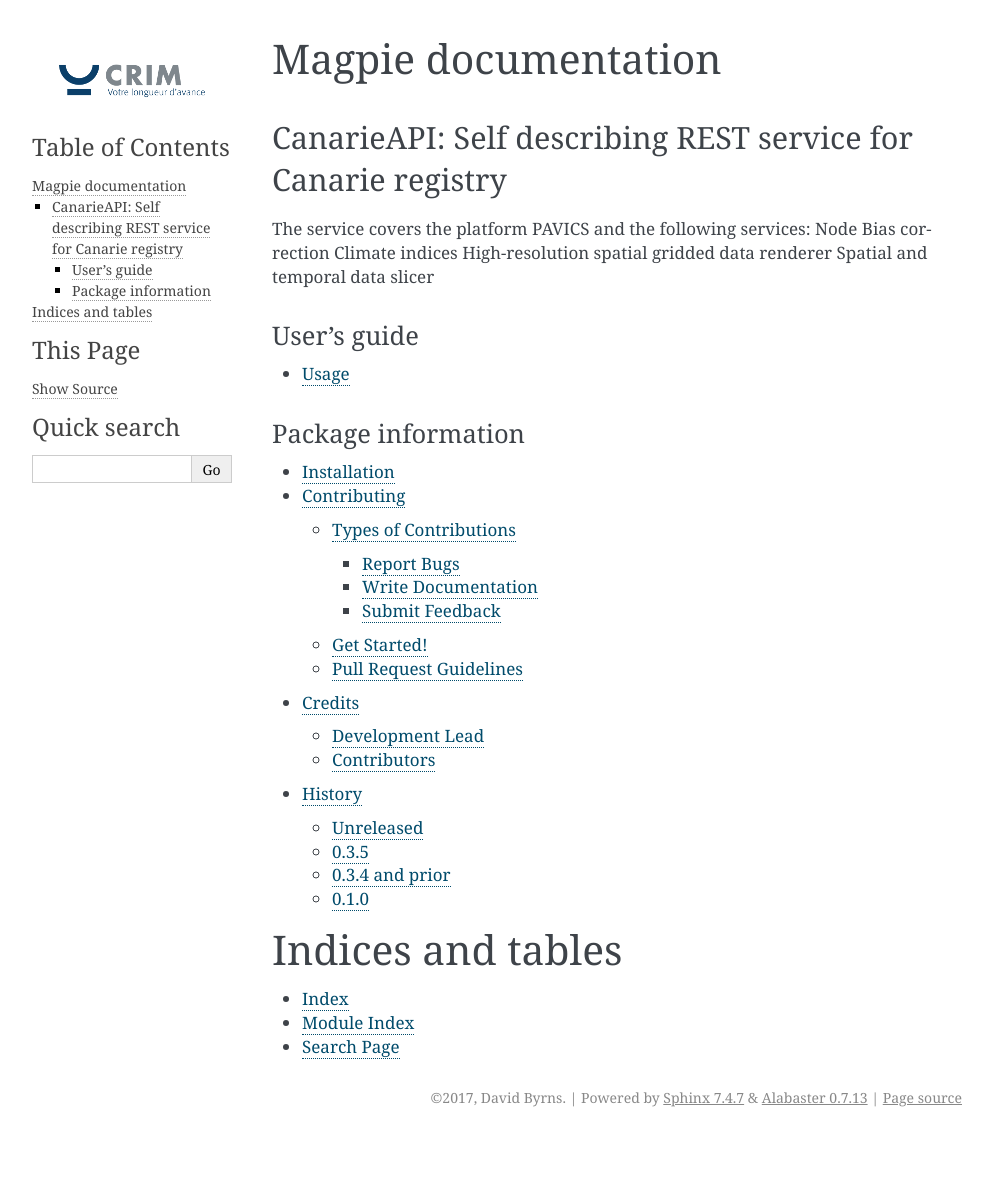
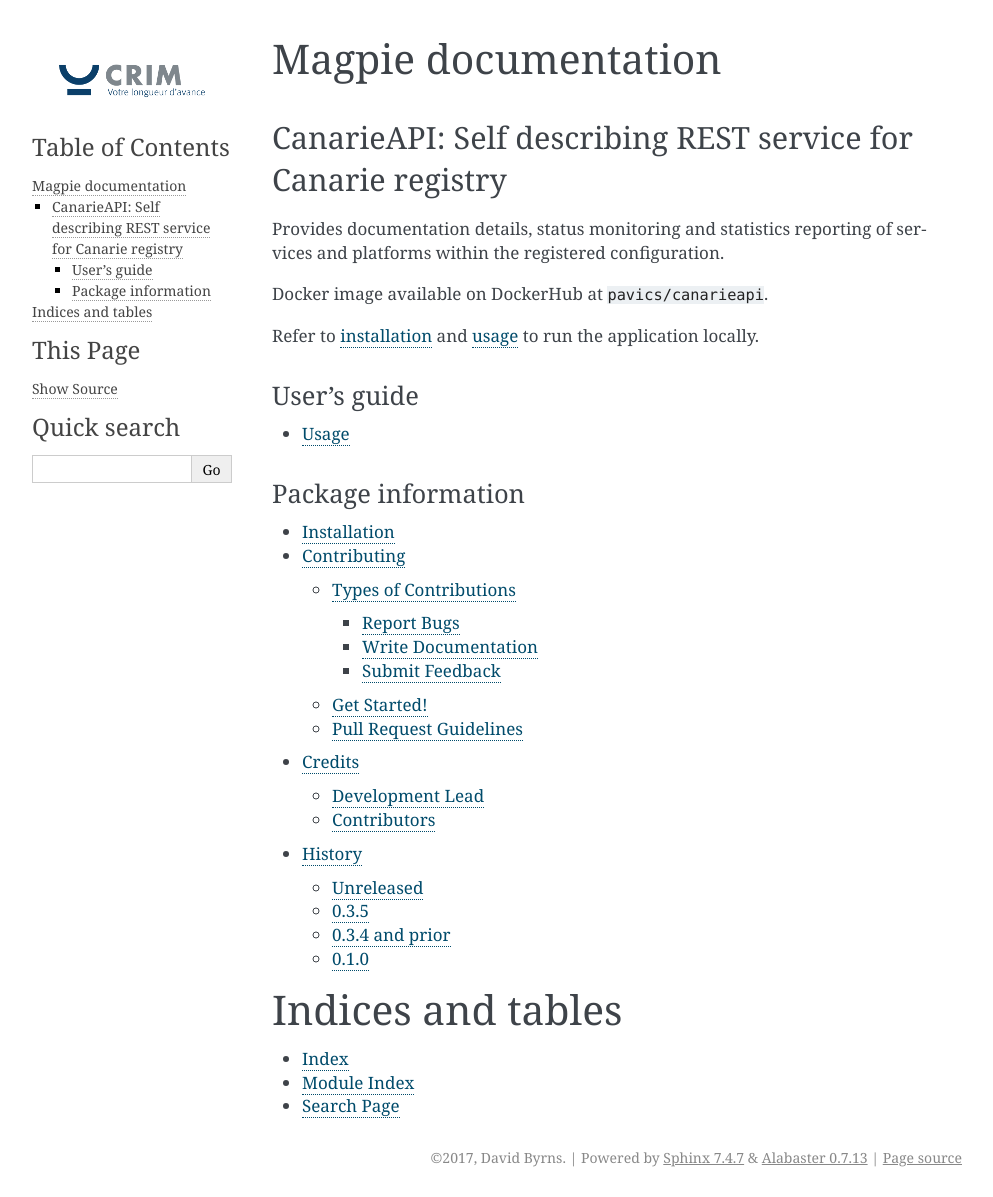
Before and after one commit to Ouranosinc/CanarieAPI, a Sphinx documentation site: the page built from docs/index.rst, in a window 1280 px wide. Shown: the whole page, without its empty margins (148-1141 px from the left). Built offline with Sphinx 7.4.7, drawn with Linux system fonts in a browser that asks for light colours; the version number is read from the project's files by our own code; before the commit the page ends 1137 px from its top, so only the background shows below that.

```diff
--- a/HISTORY.rst
+++ b/HISTORY.rst
@@ -7,6 +7,9 @@ Unreleased
 ---------------------
 
 * Provide parameter to update server title.
+* Update configurations mismatching with existing tag versions.
+* Update documentation for setup, installation and execution of the application.
+* Drop Python 2 support.
 
 0.3.5
 ---------------------
--- a/README.rst
+++ b/README.rst
@@ -2,12 +2,15 @@
 CanarieAPI: Self describing REST service for Canarie registry
 ======================================
 
-The service covers the platform PAVICS and the following services:
-Node
-Bias correction
-Climate indices
-High-resolution spatial gridded data renderer
-Spatial and temporal data slicer
+Provides documentation details, status monitoring and statistics reporting of services and platforms within the
+registered configuration.
+
+Docker image available on DockerHub at ``pavics/canarieapi``.
+
+Refer to `installation`_ and `usage`_ to run the application locally.
+
+.. _installation: ./docs/installation.rst
+.. _usage: ./docs/usage.rst
 
 .. https://collaboration.canarie.ca/elgg/discussion/view/3664/research-software-api-documentation
 .. https://science.canarie.ca/researchsoftware/services/list/main.html
```
Also changed, not shown: docs/installation.rst (+2 -6 lines), docs/usage.rst (+6 -2 lines), setup.py (+5 -6 lines), 5 other files.
